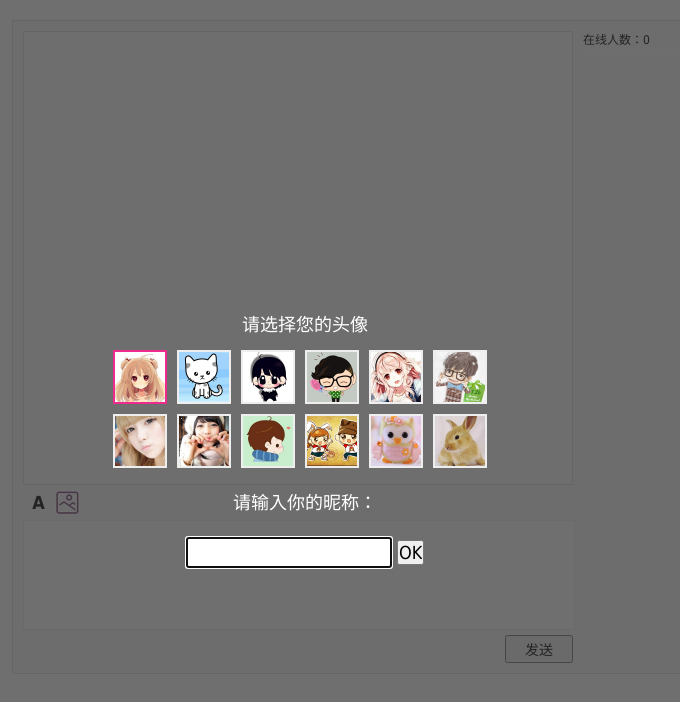
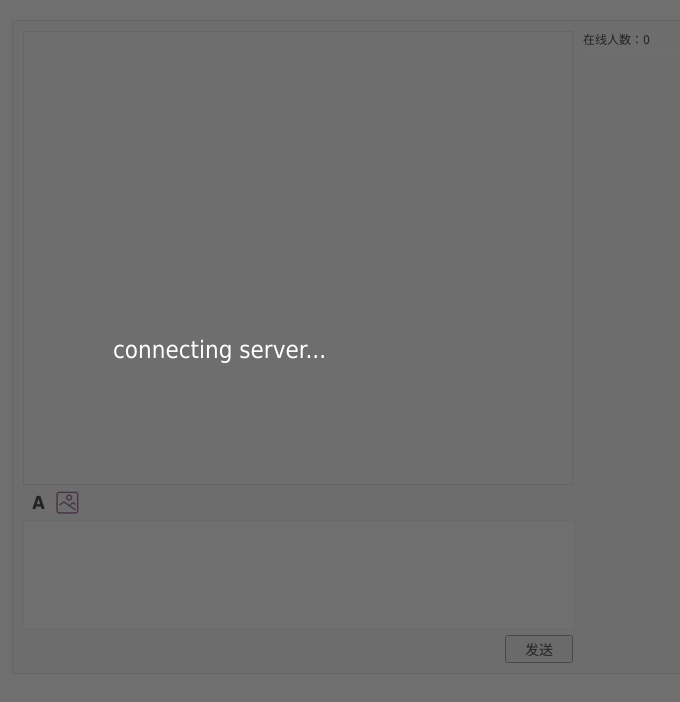
Before and after one commit to wenzi0github/node-chat, a website: page www/index.html in a window 1280 px wide. Shown: the whole page, without its empty margins (277-957 px from the left). Drawn offline with nearby package versions, Linux system fonts and the light colour scheme; no server answers.

Commit message:
change show index

```diff
--- a/www/index.html
+++ b/www/index.html
@@ -50,10 +50,10 @@
     </div>
     <div class="layer"></div>
     <div class="content" id="content">
-        <div class="info" style="display:none;">
+        <div class="info">
             connecting server...
         </div>
-        <div class="nickform" style="display:block;" >
+        <div class="nickform" >
             <div>
                 <p>请选择您的头像</p>
                 <ul class="portrait clearfix"></ul>
```
